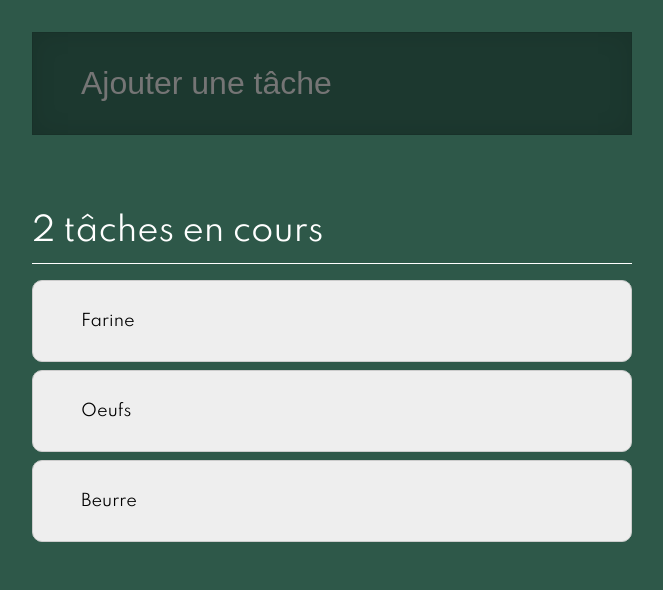
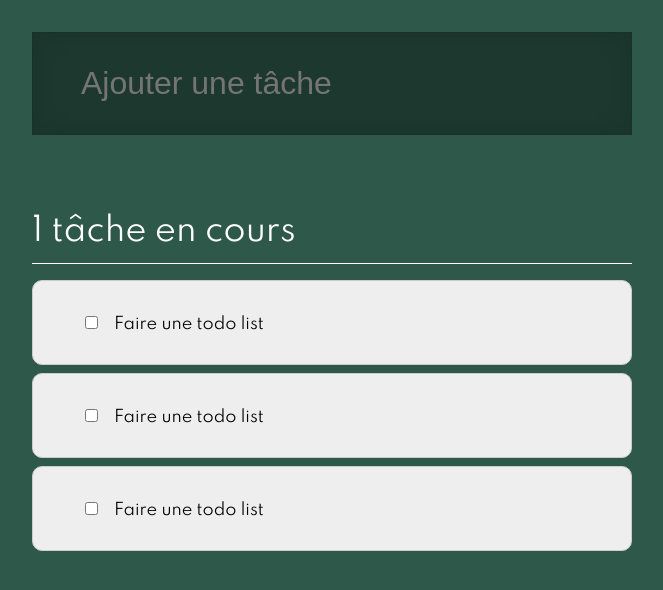
Before and after one commit to aureliasegarra/TodoListREACT, a React app: page / in a window 1280 px wide. Shown: the whole page, without its empty margins (308-971 px from the left). Built offline with nearby package versions, Linux system fonts and the light colour scheme.

Commit message:
counter component ok

```diff
--- a/src/components/Counter/index.js
+++ b/src/components/Counter/index.js
@@ -1,14 +1,25 @@
 // Import React
 import React from 'react';
-
+import PropTypes from 'prop-types';
 // Import data
 import './style.scss';
 
 // Component
-const Counter = () => (
-  <div className="counter">
-    <p>2 tâches en cours</p>
-  </div>
-);
+const Counter = ({ count }) => {
+  let text = 'Aucune tâche en cours';
+  if (count === 1) {
+    text = `${count} tâche en cours`;
+  }
+  else if (count > 1) {
+    text = `${count} tâches en cours`;
+  }
+  return (
+    <p className="counter">{text}</p>
+  );
+};
+
+Counter.propTypes = {
+  count: PropTypes.number.isRequired,
+};
 
 export default Counter;
--- a/src/components/Header/index.js
+++ b/src/components/Form/index.js
@@ -5,14 +5,14 @@ import React from 'react';
 import './style.scss';
 
 // Component
-const Header = () => (
-  <div>
+const Form = () => (
+  <form>
     <input
       className="inputTask"
       type="text"
       placeholder="Ajouter une tâche"
     />
-  </div>
+  </form>
 );
 
-export default Header;
+export default Form;
--- a/src/components/Header/style.scss
+++ b/src/components/Form/style.scss
@@ -1,3 +1,5 @@
+@use 'src/styles/vars' as v;
+
 .inputTask {
   width: 100%;
   background-color: #1c382f;
--- a/src/components/Tasks/Item.js
+++ /dev/null
@@ -1,15 +0,0 @@
-// Import React
-import React from 'react';
-
-// Import data
-import './style.scss';
-
-const Item = () => (
-  <>
-    <li className="task-item">Farine</li>
-    <li className="task-item">Oeufs</li>
-    <li className="task-item">Beurre</li>
-  </>
-);
-
-export default Item;
--- /dev/null
+++ b/src/components/Tasks/Task.js
@@ -0,0 +1,14 @@
+// Import React
+import React from 'react';
+
+// Import data
+import './style.scss';
+
+const Task = () => (
+  <li className="task">
+    <input type="checkbox" className="task__checkbox" id="Faire une todo list" />
+    <label htmlFor="Faire une todo list">Faire une todo list</label>
+  </li>
+);
+
+export default Task;
--- a/src/components/Tasks/index.js
+++ b/src/components/Tasks/index.js
@@ -5,13 +5,16 @@ import React from 'react';
 import './style.scss';
 
 // Import component
-import Item from './Item';
+import Task from './Task';
 
 // Component
 const Tasks = () => (
-  <ul>
-    <Item />
+  <ul className="tasks">
+    <Task />
+    <Task />
+    <Task />
   </ul>
+
 );
 
 export default Tasks;
--- a/src/components/Tasks/style.scss
+++ b/src/components/Tasks/style.scss
@@ -1,7 +1,18 @@
-.task-item {
+@use 'src/styles/vars' as v;
+
+.task {
   padding: 2rem 3rem;
   background-color: #eee;
   border: 1px solid #ccc;
   border-radius: 10px;
   margin-bottom: .5rem;
 }
+
+.task--done {
+  text-decoration: line-through;
+  opacity: .5;
+}
+
+.task__checkbox {
+margin-right: 1rem;
+}
--- a/src/components/Todo/index.js
+++ b/src/components/Todo/index.js
@@ -3,15 +3,15 @@ import React from 'react';
 
 // Import data
 import './style.scss';
-import Header from 'src/components/Header';
+import Form from 'src/components/Form';
 import Counter from 'src/components/Counter';
 import Tasks from 'src/components/Tasks';
 
 // Component
 const Todo = () => (
   <div className="todo">
-    <Header />
-    <Counter />
+    <Form />
+    <Counter count={1} />
     <Tasks />
   </div>
 );
```
